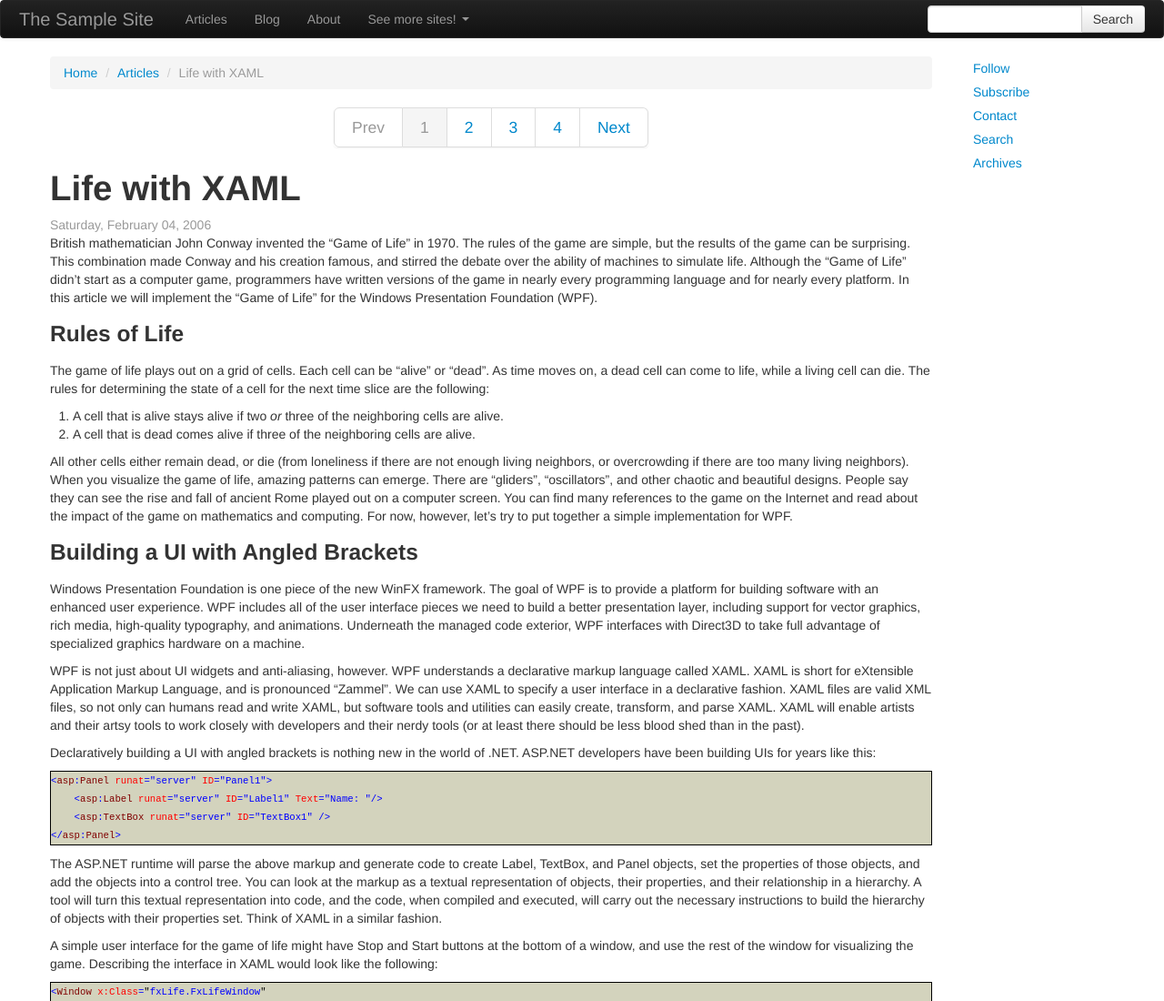
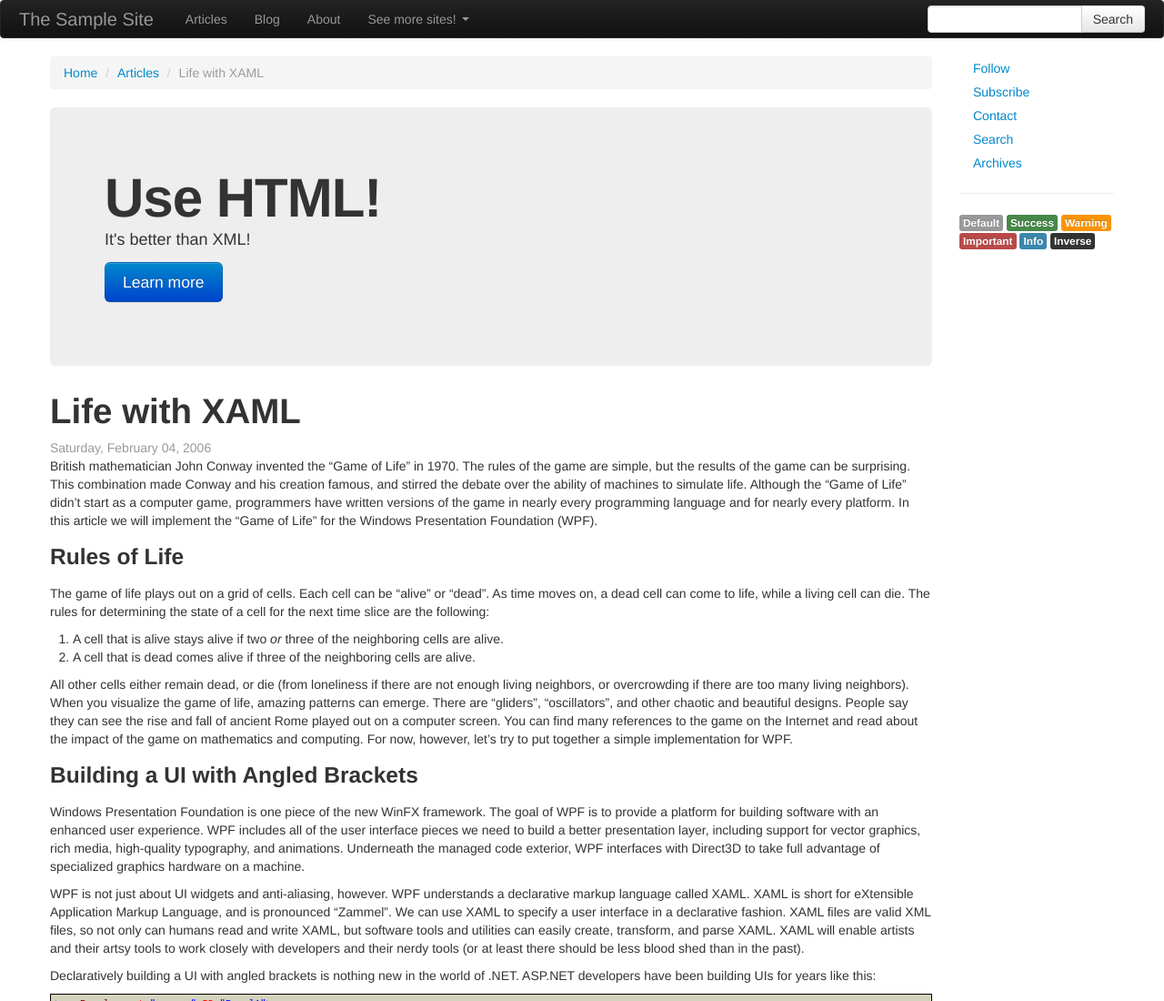
Before and after one commit to AgnieszkaKurek/Bootstrap, a plain HTML site: page index.html in a window 1280 px wide. Shown: the top 1100 px of the page at 91% size. Drawn offline with Linux system fonts and the light colour scheme.

Commit message:
add decoration's heder and badges

```diff
--- a/index.html
+++ b/index.html
@@ -56,15 +56,13 @@
                     <li class="active">Life with XAML</li>
                 </ul>
 
-                <div class="pagination pagination-centered pagination-large">
-                    <ul>
-                        <li class="disabled"><span>Prev</span></li>
-                        <li class="active"><a href="/articles/lifewithxaml?page=1">1</a></li>
-                        <li><a href="/articles/lifewithxaml?page=1">2</a></li>
-                        <li><a href="/articles/lifewithxaml?page=1">3</a></li>
-                        <li><a href="/articles/lifewithxaml?page=1">4</a></li>
-                        <li><a href="/articles/lifewithxaml?page=1">Next</a></li>
-                    </ul>
+                <div class="hero-unit">
+                    <h1>Use HTML!</h1>
+                    <p>It's better than XML!</p>
+                    <p>
+                        <a class="btn btn-primary btn-large" href="">Learn more</a>
+                        </p>
+
                 </div>
 
 
@@ -304,6 +302,16 @@
                         <li><a class="" href="/home/archives">Archives</a></li>
                     </ul>
                 </section>
+                <hr/>
+                <section>
+                    <span class="label">Default</span>
+                    <span class="label label-success">Success</span>
+                    <span class="label label-warning">Warning</span>
+                    <span class="label label-important">Important</span>
+                    <span class="label label-info">Info</span>
+                    <span class="label label-inverse">Inverse</span>
+                </section>
+
             </div>
         </div>
     </div>
```
